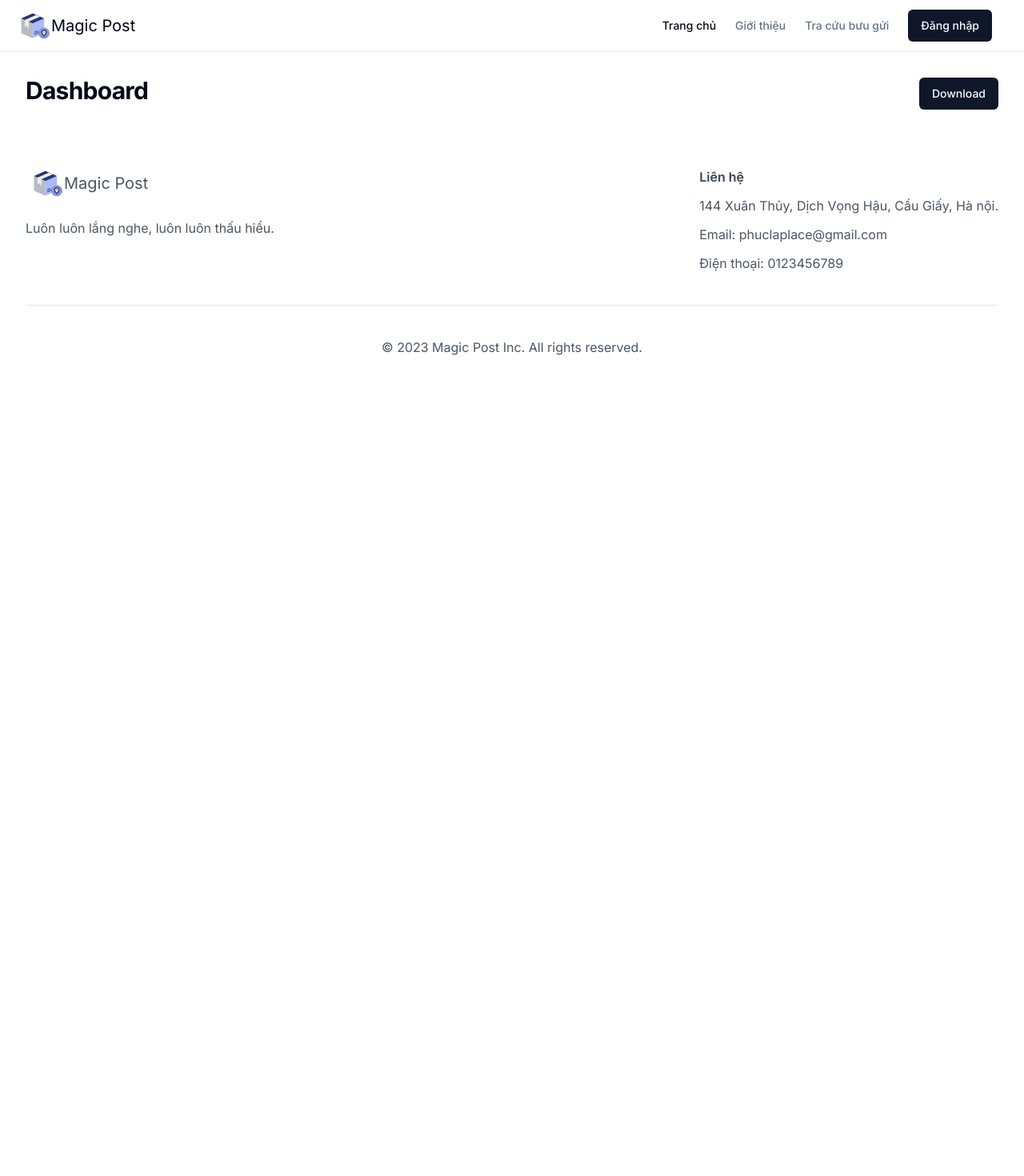
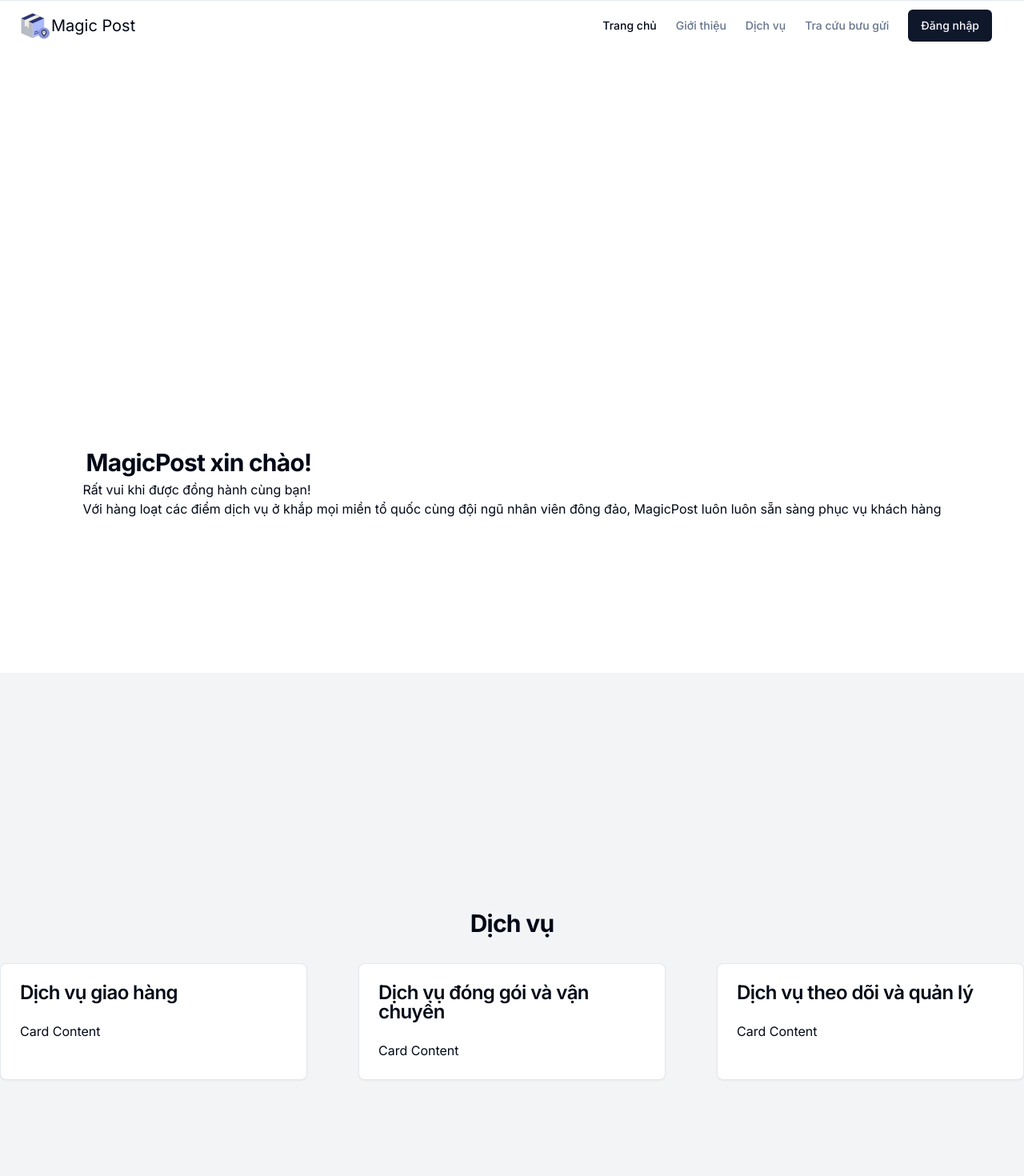
Before and after one commit to nmq2812/MagicPost, a Next.js app: page / in a window 1280 px wide. Shown: the top 1470 px of the page at 80% size. Before the commit the page ends 800 px from the top, so only its background shows below. Built offline with nearby package versions, Linux system fonts and the light colour scheme.

Commit message:
update home page

```diff
--- a/app/page.tsx
+++ b/app/page.tsx
@@ -3,13 +3,16 @@ import { Button } from '@/components/ui/button'
 import { MainNav } from '@/components/main-nav'
 import { Brand } from '@/components/brand'
 import { Footer } from '@/components/footer'
+import Search from '@/components/search'
+import { Intro } from '@/components/intro'
+import Services from '@/components/services'
 
 export default function Home() {
     return (
         <>
             <div className="hidden flex-col md:flex">
                 <div className="border-b">
-                    <div className="flex h-16 items-center px-4">
+                    <div className="flex h-16 items-center px-4 fixed top-0 w-full z-50">
                         <Brand title="Magic Post" />
                         <MainNav className="mx-6" />
                         <div className="ml-auto flex items-center space-x-4">
@@ -18,7 +21,10 @@ export default function Home() {
                         </div>
                     </div>
                 </div>
-                <div className="flex-1 space-y-4 p-8 pt-6">
+                <div className="flex-1 space-y-4 pt-6">
+                    <Intro />
+                    <Services />
+                    <Search />
                     <div className="flex items-center justify-between space-y-2">
                         <h2 className="text-3xl font-bold tracking-tight">Dashboard</h2>
                         <div className="flex items-center space-x-2">
--- a/components/brand.tsx
+++ b/components/brand.tsx
@@ -1,5 +1,3 @@
-
-
 export function Brand({ className, title }: React.HTMLAttributes<HTMLElement>) {
     return <>
         <div className="flex-1 flex items-center">
@@ -73,7 +71,7 @@ export function Brand({ className, title }: React.HTMLAttributes<HTMLElement>) {
                         className="color34485c svgShape"></path>
                 </g>
             </svg>
-            <a className="btn btn-ghost text-xl" href="/home">{title}</a>
+            <a className="btn btn-ghost text-xl" href="/">{title}</a>
         </div>
 
     </>
--- /dev/null
+++ b/components/intro.tsx
@@ -0,0 +1,14 @@
+export function Intro() {
+    return (
+        <div className="h-screen grid grid-col-2 place-items-center" id="intro">
+            <div>
+                {/* image */}
+            </div>
+            <p className="">
+                <h1 className="text-3xl font-bold tracking-tight m-1">MagicPost xin chào! </h1>
+                <h3>Rất vui khi được đồng hành cùng bạn!</h3>
+                <h3>Với hàng loạt các điểm dịch vụ ở khắp mọi miền tổ quốc cùng đội ngũ nhân viên đông đảo, MagicPost luôn luôn sẵn sàng phục vụ khách hàng</h3>
+            </p>
+        </div>
+    )
+}
--- a/components/main-nav.tsx
+++ b/components/main-nav.tsx
@@ -15,19 +15,25 @@ export function MainNav({
             {...props}
         >
             <Link
-                href="/examples/dashboard"
+                href="/"
                 className="text-sm font-medium transition-colors hover:text-primary"
             >
                 Trang chủ
             </Link>
             <Link
-                href="/examples/dashboard"
+                href="#intro"
                 className="text-sm font-medium text-muted-foreground transition-colors hover:text-primary"
             >
                 Giới thiệu
             </Link>
             <Link
-                href="/examples/dashboard"
+                href="#services"
+                className="text-sm font-medium text-muted-foreground transition-colors hover:text-primary"
+            >
+                Dịch vụ
+            </Link>
+            <Link
+                href="#search"
                 className="text-sm font-medium text-muted-foreground transition-colors hover:text-primary"
             >
                 Tra cứu bưu gửi
--- /dev/null
+++ b/components/search.tsx
@@ -0,0 +1,20 @@
+import { MagnifyingGlassIcon } from '@radix-ui/react-icons'
+import { Button } from "@/components/ui/button"
+import { Input } from "@/components/ui/input"
+
+export default function Search() {
+    return (
+        <div className="h-screen mx-auto grid place-items-center" id="search">
+            <div className="p-4 rounded-lg">
+                <h1 className="grid place-items-center text-3xl font-bold tracking-tight m-1">Tra cứu vận đơn</h1>
+                <div className="flex w-full max-w-sm items-center space-x-2 mt-8">
+                    <Input type="search"
+                        placeholder="Mã đơn hàng"
+                        className="md:w-[100px] lg:w-[300px]"
+                    />
+                    <Button type="submit"><MagnifyingGlassIcon/>Tìm kiếm</Button>
+                </div>
+            </div>
+        </div>
+    )
+  }
--- /dev/null
+++ b/components/services.tsx
@@ -0,0 +1,51 @@
+import { BellIcon, CheckIcon } from "@radix-ui/react-icons"
+
+import { cn } from "@/lib/utils"
+import { Button } from "@/components/ui/button"
+import {
+  Card,
+  CardContent,
+  CardDescription,
+  CardFooter,
+  CardHeader,
+  CardTitle,
+} from "@/components/ui/card"
+
+
+type CardProps = React.ComponentProps<typeof Card>
+
+export default function Services() {
+    return (
+        <div className="h-screen grid place-items-center gap-2 bg-gray-100" id="services">
+            <div className="">
+                <h1 className="grid place-items-center text-3xl font-bold tracking-tight m-1">Dịch vụ</h1>
+                <div className="grid grid-cols-3 mt-8 gap-x-16">
+                    <Card>
+                        <CardHeader>
+                            <CardTitle>Dịch vụ giao hàng</CardTitle>
+                        </CardHeader>
+                        <CardContent>
+                            <p>Card Content</p>
+                        </CardContent>
+                    </Card>
+                    <Card >
+                        <CardHeader>
+                            <CardTitle>Dịch vụ đóng gói và vận chuyển</CardTitle>
+                        </CardHeader>
+                        <CardContent>
+                            <p>Card Content</p>
+                        </CardContent>
+                    </Card>
+                    <Card>
+                        <CardHeader>
+                            <CardTitle>Dịch vụ theo dõi và quản lý</CardTitle>
+                        </CardHeader>
+                        <CardContent>
+                            <p>Card Content</p>
+                        </CardContent>
+                    </Card>
+                </div>
+            </div>
+        </div>
+    )
+}
--- a/components/ui/button.tsx
+++ b/components/ui/button.tsx
@@ -5,7 +5,7 @@ import { cva, type VariantProps } from "class-variance-authority"
 import { cn } from "@/lib/utils"
 
 const buttonVariants = cva(
-  "inline-flex items-center justify-center whitespace-nowrap rounded-md text-sm font-medium ring-offset-background transition-colors focus-visible:outline-none focus-visible:ring-2 focus-visible:ring-ring focus-visible:ring-offset-2 disabled:pointer-events-none disabled:opacity-50",
+  "inline-flex items-center justify-center whitespace-nowrap rounded-md text-sm font-medium ring-offset-background transition-colors focus-visible:outline-none focus-visible:ring-2 focus-visible:ring-ring focus-visible:ring-offset-2 disabled:pointer-events-none disabled:opacity-50 transform transition duration-300 hover:translate-y-[-2px] hover:shadow-md",
   {
     variants: {
       variant: {
--- /dev/null
+++ b/components/ui/card.tsx
@@ -0,0 +1,79 @@
+import * as React from "react"
+
+import { cn } from "@/lib/utils"
+
+const Card = React.forwardRef<
+  HTMLDivElement,
+  React.HTMLAttributes<HTMLDivElement>
+>(({ className, ...props }, ref) => (
+  <div
+    ref={ref}
+    className={cn(
+      "rounded-lg border bg-card text-card-foreground shadow-sm transform transition duration-300 hover:translate-y-[-2px] hover:shadow-md",
+      className
+    )}
+    {...props}
+  />
+))
+Card.displayName = "Card"
+
+const CardHeader = React.forwardRef<
+  HTMLDivElement,
+  React.HTMLAttributes<HTMLDivElement>
+>(({ className, ...props }, ref) => (
+  <div
+    ref={ref}
+    className={cn("flex flex-col space-y-1.5 p-6", className)}
+    {...props}
+  />
+))
+CardHeader.displayName = "CardHeader"
+
+const CardTitle = React.forwardRef<
+  HTMLParagraphElement,
+  React.HTMLAttributes<HTMLHeadingElement>
+>(({ className, ...props }, ref) => (
+  <h3
+    ref={ref}
+    className={cn(
+      "text-2xl font-semibold leading-none tracking-tight",
+      className
+    )}
+    {...props}
+  />
+))
+CardTitle.displayName = "CardTitle"
+
+const CardDescription = React.forwardRef<
+  HTMLParagraphElement,
+  React.HTMLAttributes<HTMLParagraphElement>
+>(({ className, ...props }, ref) => (
+  <p
+    ref={ref}
+    className={cn("text-sm text-muted-foreground", className)}
+    {...props}
+  />
+))
+CardDescription.displayName = "CardDescription"
+
+const CardContent = React.forwardRef<
+  HTMLDivElement,
+  React.HTMLAttributes<HTMLDivElement>
+>(({ className, ...props }, ref) => (
+  <div ref={ref} className={cn("p-6 pt-0", className)} {...props} />
+))
+CardContent.displayName = "CardContent"
+
+const CardFooter = React.forwardRef<
+  HTMLDivElement,
+  React.HTMLAttributes<HTMLDivElement>
+>(({ className, ...props }, ref) => (
+  <div
+    ref={ref}
+    className={cn("flex items-center p-6 pt-0", className)}
+    {...props}
+  />
+))
+CardFooter.displayName = "CardFooter"
+
+export { Card, CardHeader, CardFooter, CardTitle, CardDescription, CardContent }
--- a/package.json
+++ b/package.json
@@ -13,6 +13,7 @@
     "@radix-ui/react-label": "^2.0.2",
     "@radix-ui/react-navigation-menu": "^1.1.4",
     "@radix-ui/react-slot": "^1.0.2",
+    "@radix-ui/react-switch": "^1.0.3",
     "class-variance-authority": "^0.7.0",
     "clsx": "^2.0.0",
     "lucide-react": "^0.300.0",
```
Also changed, not shown: components.json, components/ui/input.tsx (line endings or trailing spaces), 1 other file (tests, documents, lock files or other folders).
